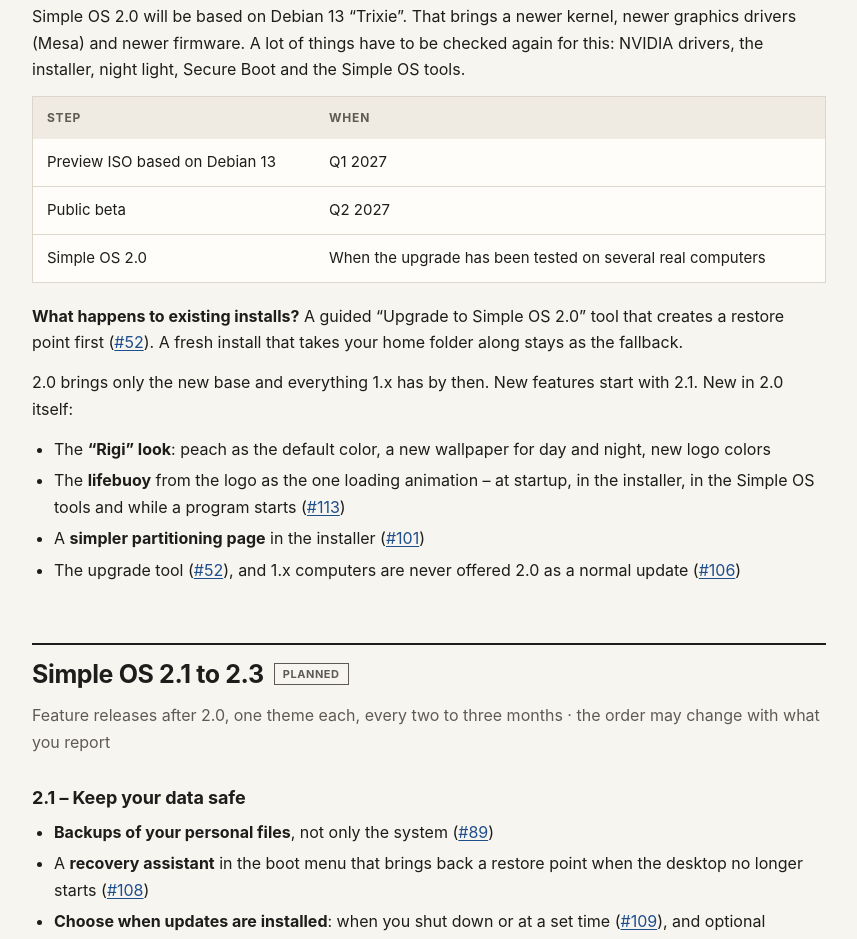
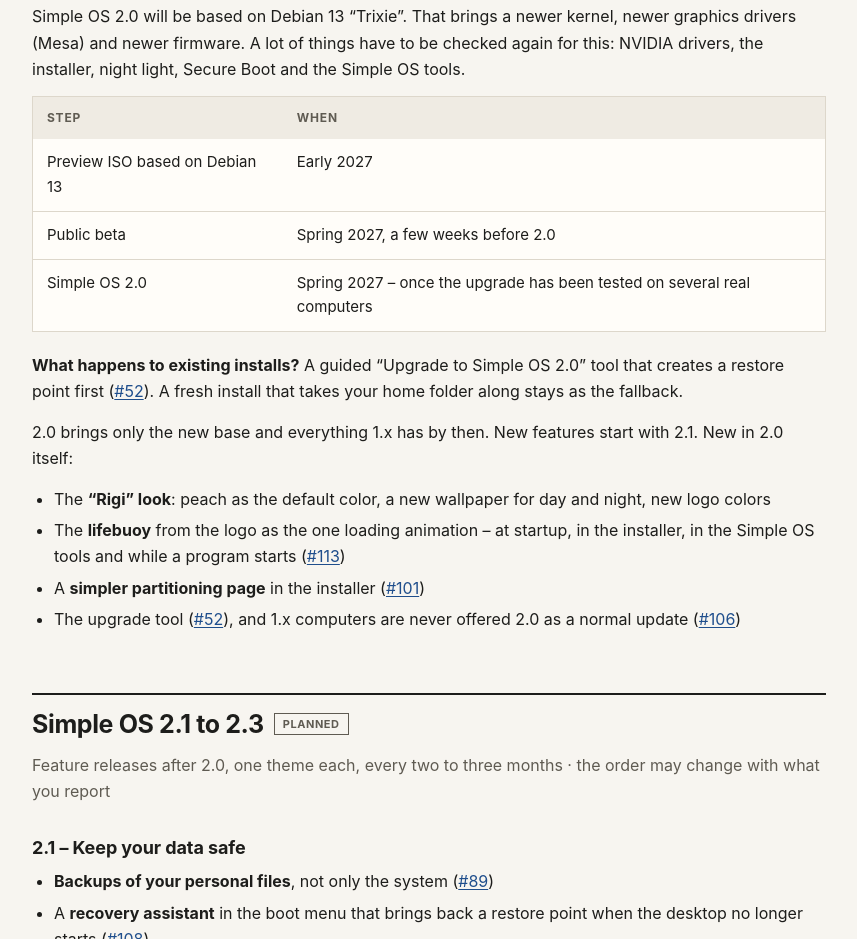
Before and after one commit to FreakySneaky787/FreakySneaky787.github.io, a plain HTML site: page roadmap.html in a window 1280 px wide. Shown: the part 981-1920 px from the top of the page, without its empty margins (344-1201 px from the left). Drawn offline with Linux system fonts and the light colour scheme.

Commit message:
Roadmap: Simple OS 2.0 planned for spring 2027

```diff
--- a/roadmap.html
+++ b/roadmap.html
@@ -72,9 +72,9 @@
   <div class="scroll"><table>
     <thead><tr><th>Step</th><th>When</th></tr></thead>
     <tbody>
-      <tr><td>Preview ISO based on Debian 13</td><td>Q1 2027</td></tr>
-      <tr><td>Public beta</td><td>Q2 2027</td></tr>
-      <tr><td>Simple OS 2.0</td><td>When the upgrade has been tested on several real computers</td></tr>
+      <tr><td>Preview ISO based on Debian 13</td><td>Early 2027</td></tr>
+      <tr><td>Public beta</td><td>Spring 2027, a few weeks before 2.0</td></tr>
+      <tr><td>Simple OS 2.0</td><td>Spring 2027 – once the upgrade has been tested on several real computers</td></tr>
     </tbody>
   </table></div>
   <p><strong>What happens to existing installs?</strong> A guided “Upgrade to Simple OS 2.0” tool that creates a restore point first (<a href="https://github.com/FreakySneaky787/Simple-OS/issues/52">#52</a>). A fresh install that takes your home folder along stays as the fallback.</p>
```
Also changed, not shown: index.html (+1 -1 lines).
